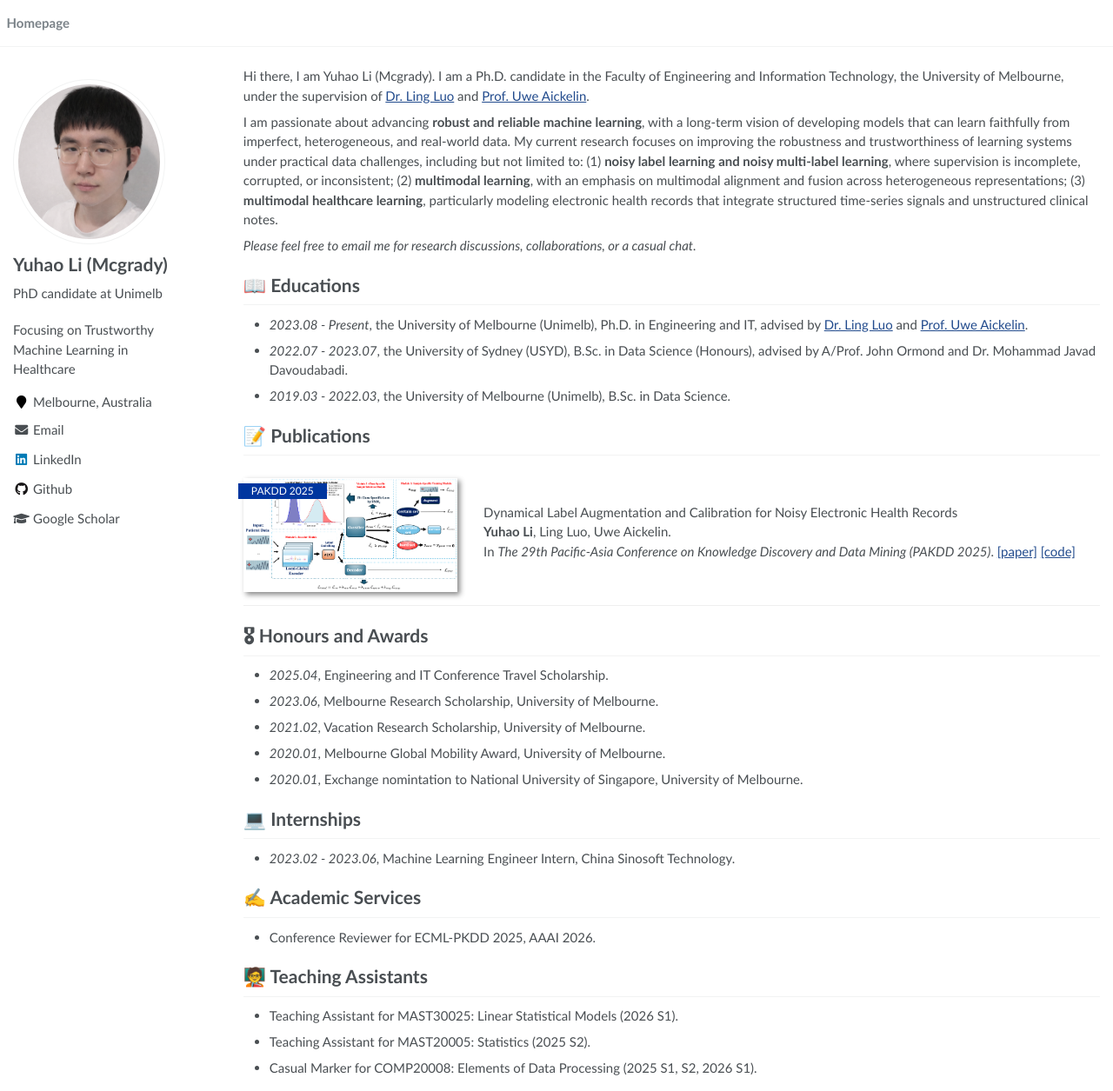
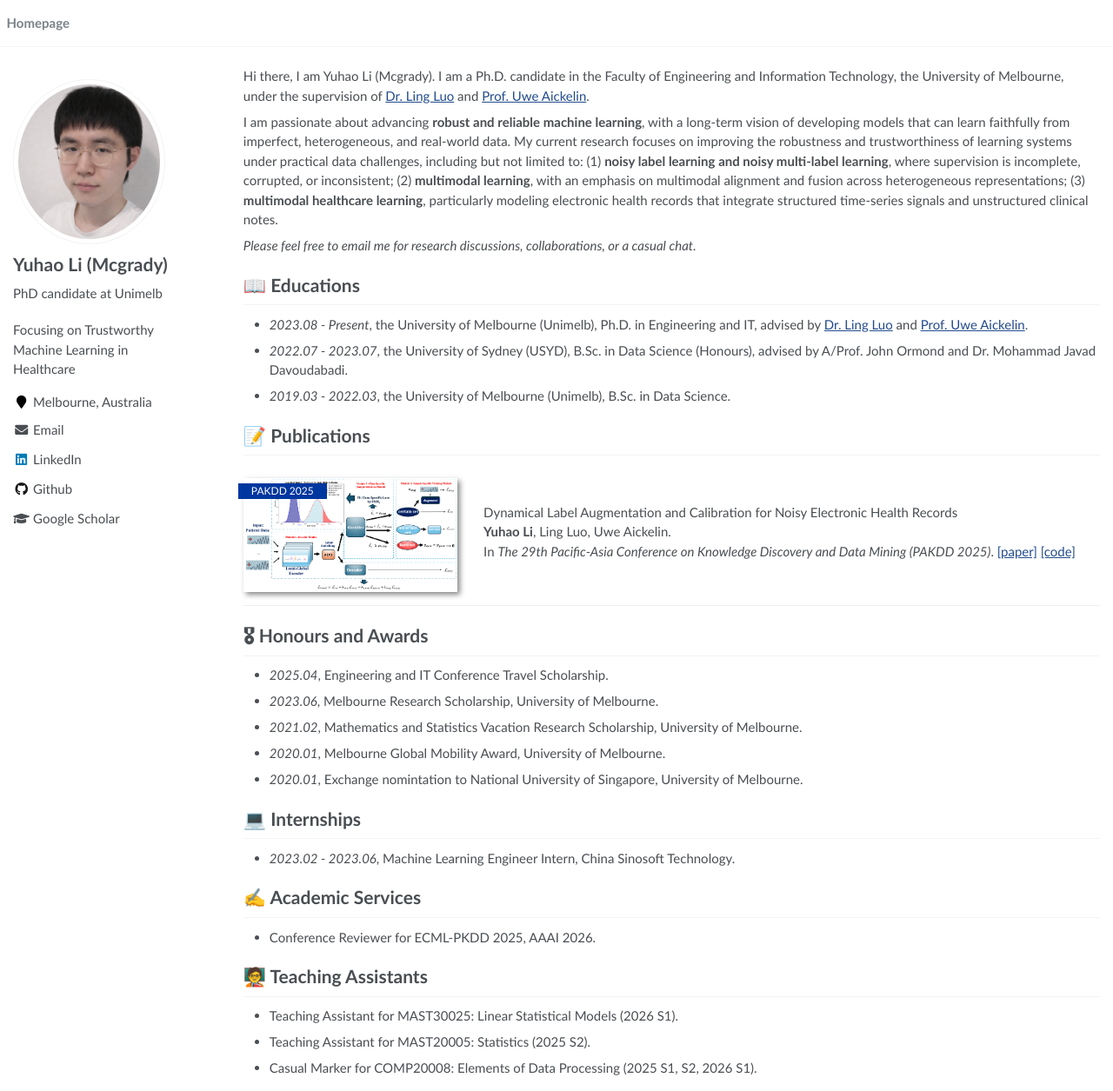
Before and after one commit to yuhao-3/yuhao-3.github.io, a Jekyll site: the page built from _pages/about.md, in a window 1280 px wide and 1255 px high. Shown: the whole window at 87% size. Built offline with Jekyll 4.4.1, drawn with Linux system fonts in a browser that asks for light colours.

Commit message:
Update award

```diff
--- a/_pages/about.md
+++ b/_pages/about.md
@@ -50,7 +50,7 @@ In *The 29th Pacific-Asia Conference on Knowledge Discovery and Data Mining (PAK
 # 🎖 Honours and Awards
 - *2025.04*, Engineering and IT Conference Travel Scholarship.
 - *2023.06*, Melbourne Research Scholarship, University of Melbourne.
-- *2021.02*, Vacation Research Scholarship, University of Melbourne.
+- *2021.02*,  Mathematics and Statistics Vacation Research Scholarship, University of Melbourne.
 - *2020.01*, Melbourne Global Mobility Award, University of Melbourne.
 - *2020.01*, Exchange nomintation to National University of Singapore, University of Melbourne.
 
```
